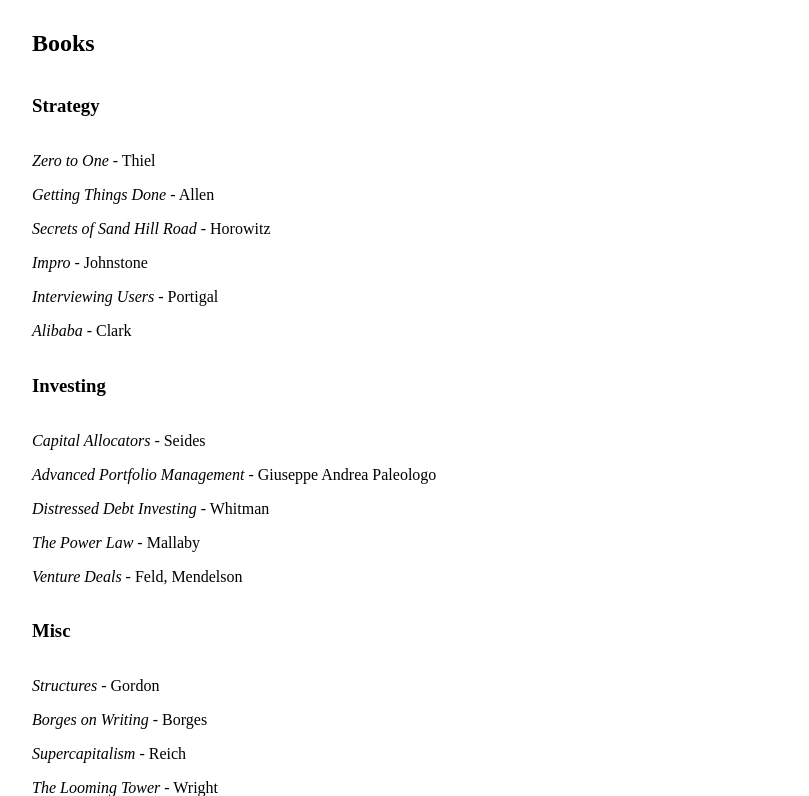
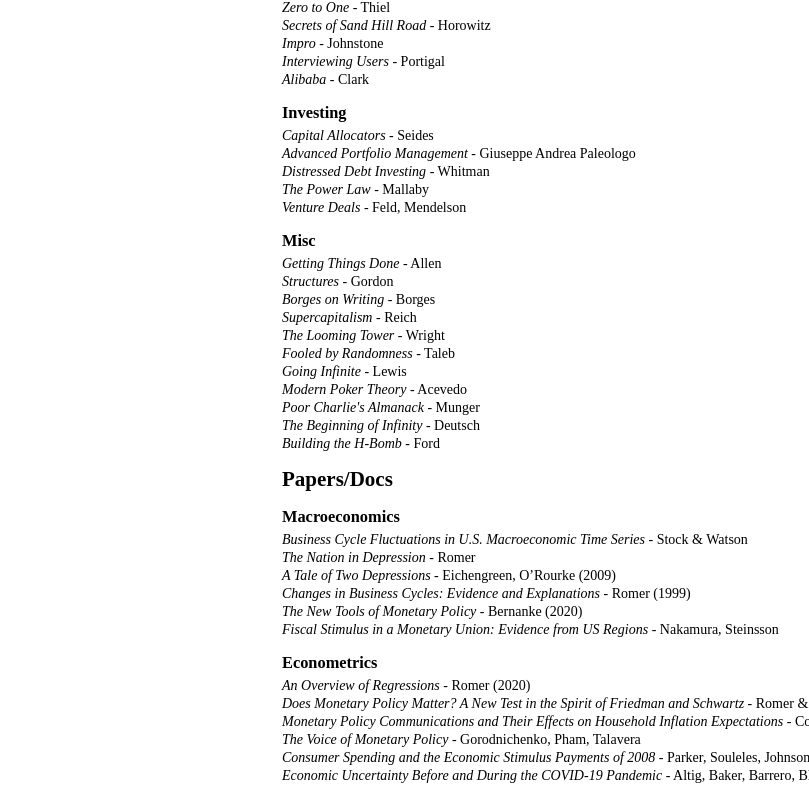
Before and after one commit to tobyfm/tobyfm, a plain HTML site: page previous.html in a window 1280 px wide. Shown: the part 110-906 px from the top of the page, without its empty margins (8-817 px from the left). Drawn offline with Linux system fonts and the light colour scheme.

Commit message:
Update previous.html

```diff
--- a/previous.html
+++ b/previous.html
@@ -3,62 +3,47 @@
 <head>
     <meta charset="UTF-8">
     <meta name="viewport" content="width=device-width, initial-scale=1.0">
-    <title>Previous Reads</title>
+    <title>Previous</title>
     <style>
         body {
             font-family: "Times New Roman", serif;
             margin: 20px;
-            padding: 20px;
-        }
-        h1 {
-            text-align: left;
-        }
-        .container {
-            display: flex;
-            align-items: flex-start;
+            padding: 10px;
         }
         .reading-list {
-            width: 70%;
-            font-size: 16px;
+            font-size: 14px;
+            max-width: 700px;
+            margin: auto;
         }
-        .categories {
-            width: 30%;
-            text-align: right;
-            padding-top: 20px;
+        h2, h3 {
+            margin-bottom: 5px;
+            margin-top: 15px;
         }
-        .categories h3 {
-            margin: 0;
-            padding: 10px 0;
-        }
-        .section {
-            display: flex;
-            align-items: center;
-            justify-content: space-between;
+        p {
+            margin: 2px 0;
         }
     </style>
 </head>
 <body>
-    <h1>Previous Reads</h1>
-
-    <div class="container">
     <div class="reading-list">
         <h2>Books</h2>
-            <div class="section"><h3>Strategy</h3></div>
+
+        <h3>Strategy</h3>
         <p><em>Zero to One</em> - Thiel</p>
-            <p><em>Getting Things Done</em> - Allen</p>
         <p><em>Secrets of Sand Hill Road</em> - Horowitz</p>
         <p><em>Impro</em> - Johnstone</p>
         <p><em>Interviewing Users</em> - Portigal</p>
         <p><em>Alibaba</em> - Clark</p>
 
-            <div class="section"><h3>Investing</h3></div>
+        <h3>Investing</h3>
         <p><em>Capital Allocators</em> - Seides</p>
         <p><em>Advanced Portfolio Management</em> - Giuseppe Andrea Paleologo</p>
         <p><em>Distressed Debt Investing</em> - Whitman</p>
         <p><em>The Power Law</em> - Mallaby</p>
         <p><em>Venture Deals</em> - Feld, Mendelson</p>
 
-            <div class="section"><h3>Misc</h3></div>
+        <h3>Misc</h3>
+        <p><em>Getting Things Done</em> - Allen</p>
         <p><em>Structures</em> - Gordon</p>
         <p><em>Borges on Writing</em> - Borges</p>
         <p><em>Supercapitalism</em> - Reich</p>
@@ -68,10 +53,11 @@
         <p><em>Modern Poker Theory</em> - Acevedo</p>
         <p><em>Poor Charlie's Almanack</em> - Munger</p>
         <p><em>The Beginning of Infinity</em> - Deutsch</p>
-            <p><em>Building the H-Bomb</em> - Kenneth Ford</p>
+        <p><em>Building the H-Bomb</em> - Ford</p>
 
         <h2>Papers/Docs</h2>
-            <div class="section"><h3>Macroeconomics</h3></div>
+
+        <h3>Macroeconomics</h3>
         <p><em>Business Cycle Fluctuations in U.S. Macroeconomic Time Series</em> - Stock & Watson</p>
         <p><em>The Nation in Depression</em> - Romer</p>
         <p><em>A Tale of Two Depressions</em> - Eichengreen, O’Rourke (2009)</p>
@@ -79,7 +65,7 @@
         <p><em>The New Tools of Monetary Policy</em> - Bernanke (2020)</p>
         <p><em>Fiscal Stimulus in a Monetary Union: Evidence from US Regions</em> - Nakamura, Steinsson</p>
 
-            <div class="section"><h3>Econometrics</h3></div>
+        <h3>Econometrics</h3>
         <p><em>An Overview of Regressions</em> - Romer (2020)</p>
         <p><em>Does Monetary Policy Matter? A New Test in the Spirit of Friedman and Schwartz</em> - Romer & Romer (1989)</p>
         <p><em>Monetary Policy Communications and Their Effects on Household Inflation Expectations</em> - Coibion, Gorodnichenko, Weber</p>
@@ -87,14 +73,14 @@
         <p><em>Consumer Spending and the Economic Stimulus Payments of 2008</em> - Parker, Souleles, Johnson, McClelland</p>
         <p><em>Economic Uncertainty Before and During the COVID-19 Pandemic</em> - Altig, Baker, Barrero, Bloom et al.</p>
 
-            <div class="section"><h3>Machine Learning</h3></div>
+        <h3>Machine Learning</h3>
         <p><em>Foundations of Large Language Models</em> - Xiao, Zhu</p>
         <p><em>Scaling LLM Test-Time Compute</em> - Snell</p>
         <p><em>The Unreasonable Effectiveness of RNNs</em> - Karpathy</p>
         <p><em>DeepStack: Expert-Level Artificial Intelligence in Heads-Up No-Limit Poker</em> - Moravčík et al.</p>
         <p><em>Understanding LSTM Networks</em> - Olah</p>
     </div>
-    </div>
+
     <p style="text-align: left;"><a href="index.html">Back to Main Page</a></p>
 </body>
 </html>
```
Lines whose indentation alone changed are shown as unchanged.
